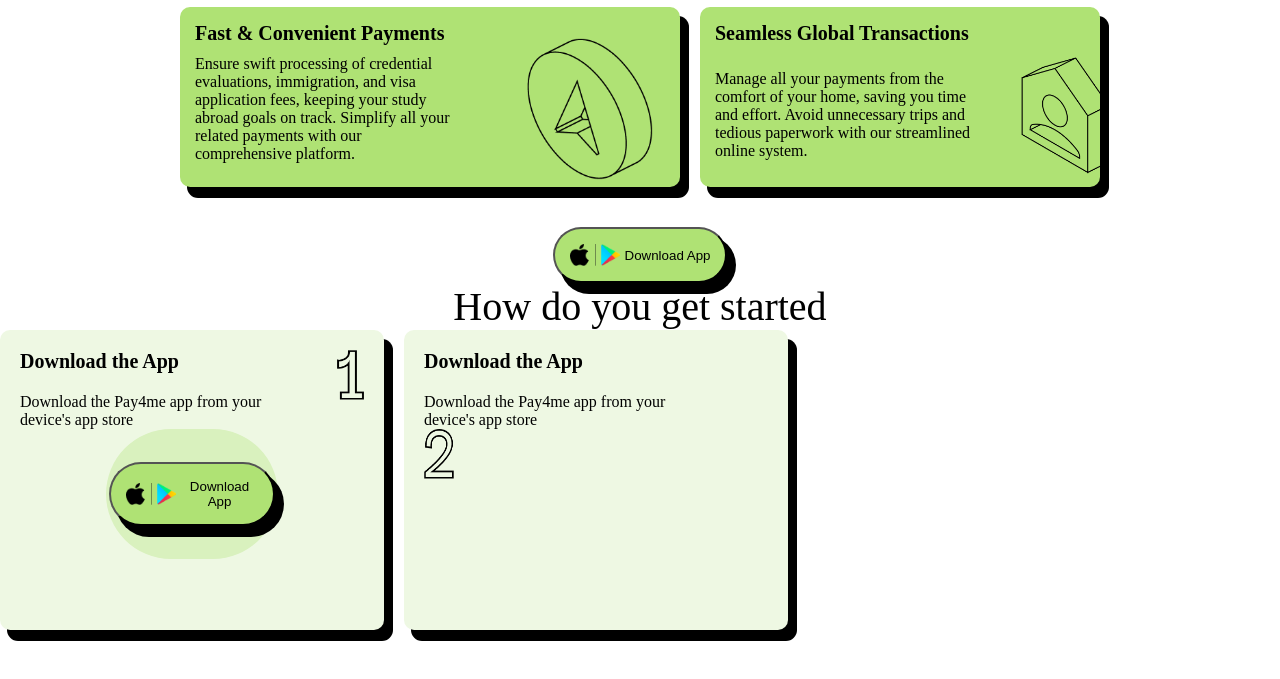
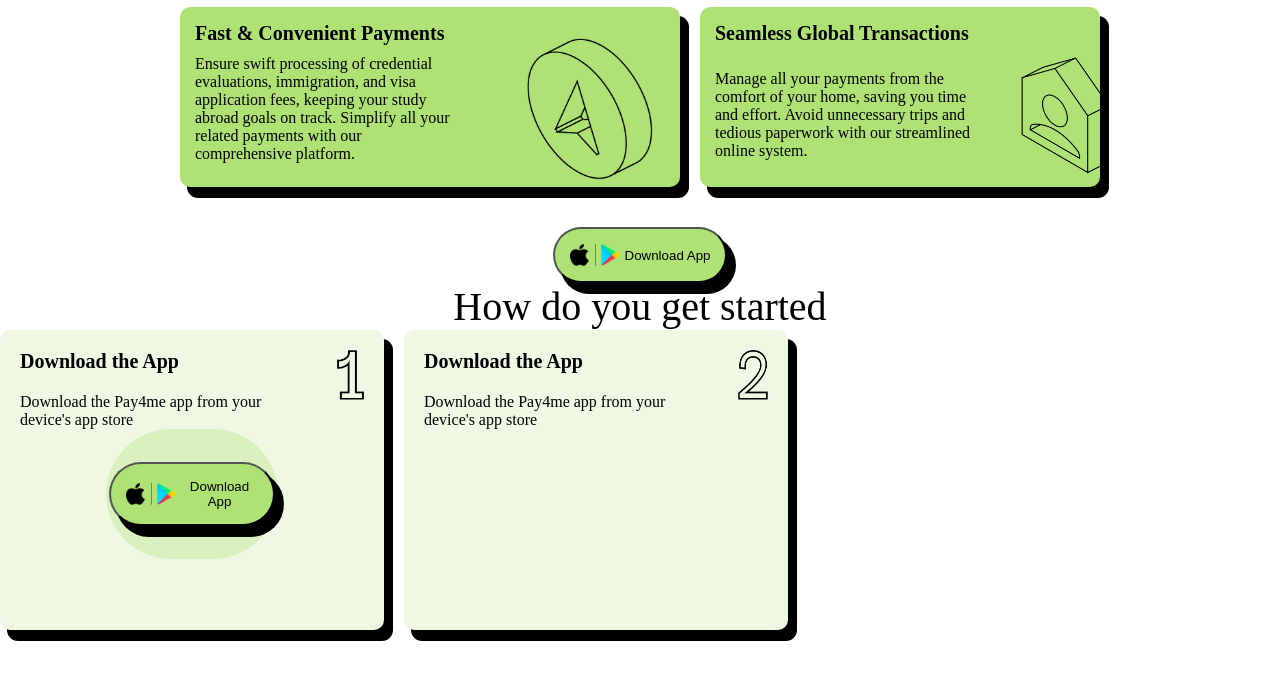
Before and after one commit to dkay9/pay4me-web, a plain HTML site: page index.html in a window 1280 px wide. Shown: the part 1895-2574 px from the top of the page. Drawn offline with Linux system fonts and the light colour scheme; a web font is replaced by a local one.

Commit message:
new push

```diff
--- a/index.html
+++ b/index.html
@@ -128,11 +128,13 @@
                     </div>
                 </div>
                 <div class="gs-one">
-                    <div>
-                        <h4>Download the App</h4>
-                        <p>Download the Pay4me app from your device's app store</p>
+                    <div class="gs-div">
+                        <div>
+                            <h4>Download the App</h4>
+                            <p>Download the Pay4me app from your device's app store</p>
+                        </div>
+                        <img class="gs-img" src="img/2.png" alt="">
                     </div>
-                    <img class="gs-img" src="img/2.png" alt="">
                 </div>
             </div>
         </div>
```
Also changed, not shown: img/bal.png (added).
